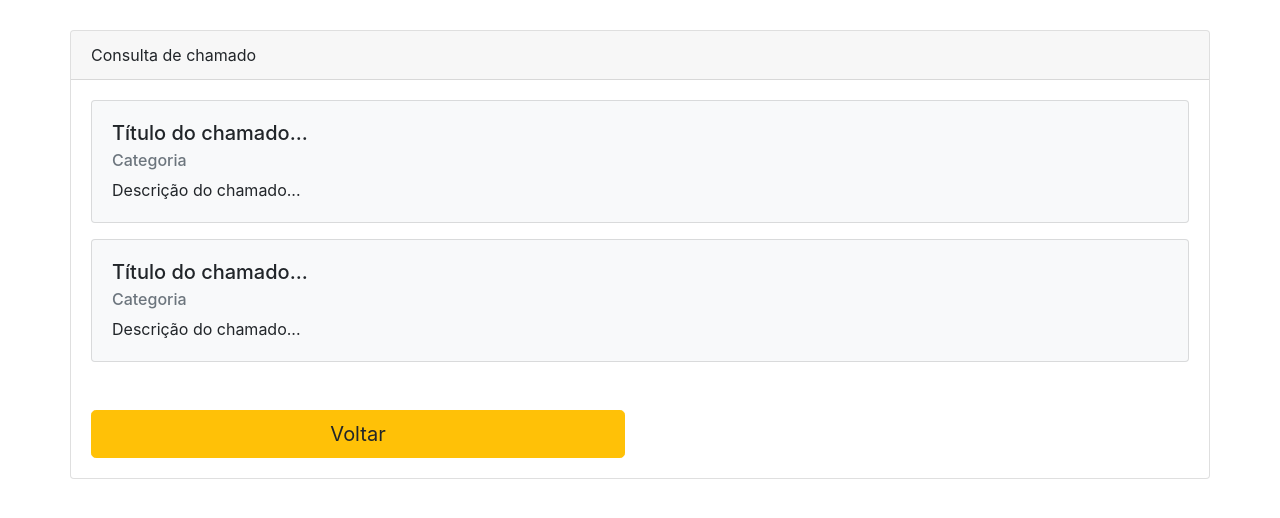
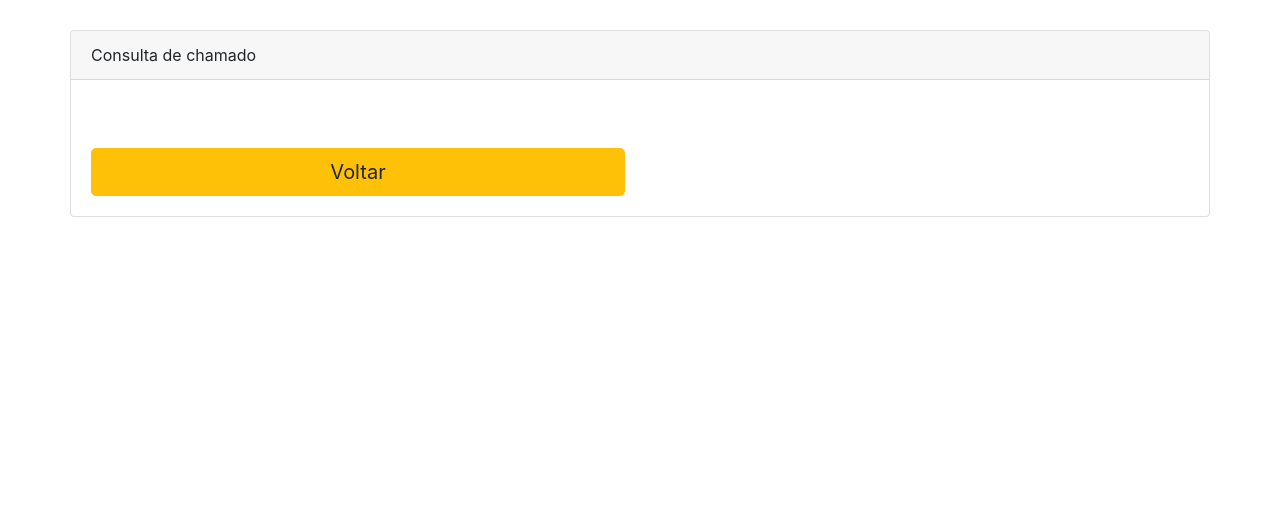
Before and after one commit to zVelto/App-Help-Desk, a PHP site: page /consultar_chamado.php in a window 1280 px wide. Shown: the part 56-574 px from the top of the page. Run offline with PHP 8.4, Linux system fonts and the light colour scheme; the visitor is signed in with stand-in values (Sample User, id 1).

Commit message:
Consultando chamados

```diff
--- a/consultar_chamado.php
+++ b/consultar_chamado.php
@@ -1,4 +1,23 @@
 <? require_once "validador_acesso.php" ?>
+
+<?php
+
+  //chamados
+  $chamados = array();
+
+  //abrir o arquivo.hd
+  $arquivo = fopen('arquivo.hd','r');
+
+  //enquanto houver registros (linhas) a serem recuperados
+  while(!feof($arquivo)) { //testa pelo fim de um arquivo
+    $registro = fgets($arquivo);
+    $chamados[] = $registro . '<br>';
+  }
+
+  //fechar o arquivo aberto
+  fclose($arquivo);
+
+?>
 
 <html>
   <head>
@@ -41,23 +60,27 @@
 
             <div class="card-body">
 
-              <div class="card mb-3 bg-light">
-                <div class="card-body">
-                  <h5 class="card-title">Título do chamado...</h5>
-                  <h6 class="card-subtitle mb-2 text-muted">Categoria</h6>
-                  <p class="card-text">Descrição do chamado...</p>
+              <? foreach($chamados as $chamado) { ?>
 
+                <?php
+
+                  $chamado_dados = explode('#', $chamado);
+
+                  if (count($chamado_dados) < 3) {
+                    continue;
+                  }
+
+                ?>
+                <div class="card mb-3 bg-light">
+                  <div class="card-body">
+                    <h5 class="card-title"><?= $chamado_dados[0] ?></h5>
+                    <h6 class="card-subtitle mb-2 text-muted"><?= $chamado_dados[1] ?></h6>
+                    <p class="card-text"><?= $chamado_dados[2] ?></p>
+
+                  </div>
                 </div>
-              </div>
 
-              <div class="card mb-3 bg-light">
-                <div class="card-body">
-                  <h5 class="card-title">Título do chamado...</h5>
-                  <h6 class="card-subtitle mb-2 text-muted">Categoria</h6>
-                  <p class="card-text">Descrição do chamado...</p>
-
-                </div>
-              </div>
+              <? } ?>
 
               <div class="row mt-5">
                 <div class="col-6">
```
Also changed, not shown: 1 other file.
